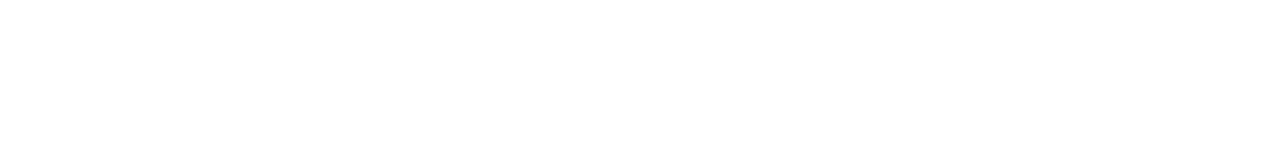
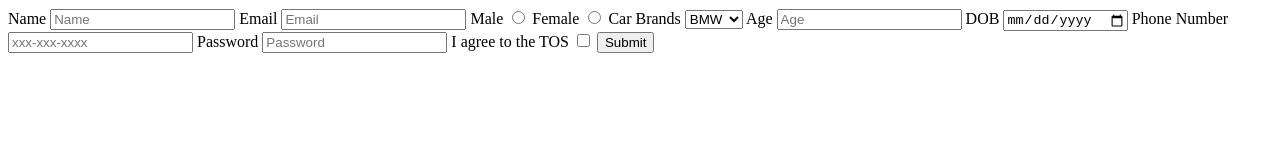
Before and after one commit to acciojob/signup-form-car-Syamson07, a website: page main.html in a window 1280 px wide. Drawn offline with Linux system fonts and the light colour scheme.

Commit message:
created a submission

```diff
--- a/main.html
+++ b/main.html
@@ -8,6 +8,37 @@
 
 <body>
 	<!-- the entire body must be written by student -->
+	<form method='post'>
+		<label for='name'>Name</label>
+		<input type='text' id='name' placeholder='Name' required>
+		<label for='email'>Email</label>
+		<input type='email' id='email' placeholder='Email' required>
+		<label for='gender_m'>Male</label>
+		<input type='radio' id='gender_m' name='gender'required>
+		<label for='gender_f'>Female</label>
+		<input type='radio' id='gender_f' name='gender'required>
+
+		<label for='cars'>Car Brands</label>
+		<select>
+			<option>BMW</option>
+			<option>BENZ</option>
+			<option>TATA</option>
+		</select>
+
+		<label for='age'>Age</label>
+		<input type='number' id='age' placeholder='Age' required>
+
+		<label for='dob'>DOB</label>
+		<input type='date' id='dob' required>
+		<label for='tel'>Phone Number</label>
+		<input type='tel' id='tel' placeholder='xxx-xxx-xxxx'>
+		<label for='password'>Password</label>
+		<input type='password' id='password' placeholder='Password' required>
+		<label for='tos'>I agree to the TOS</label>
+		<input type='checkbox' id='tos' required>
+		<button type='submit'>Submit</button>
+
+	</form>
     <script type="text/javascript" src="./script.js">
 </script>
 
```
